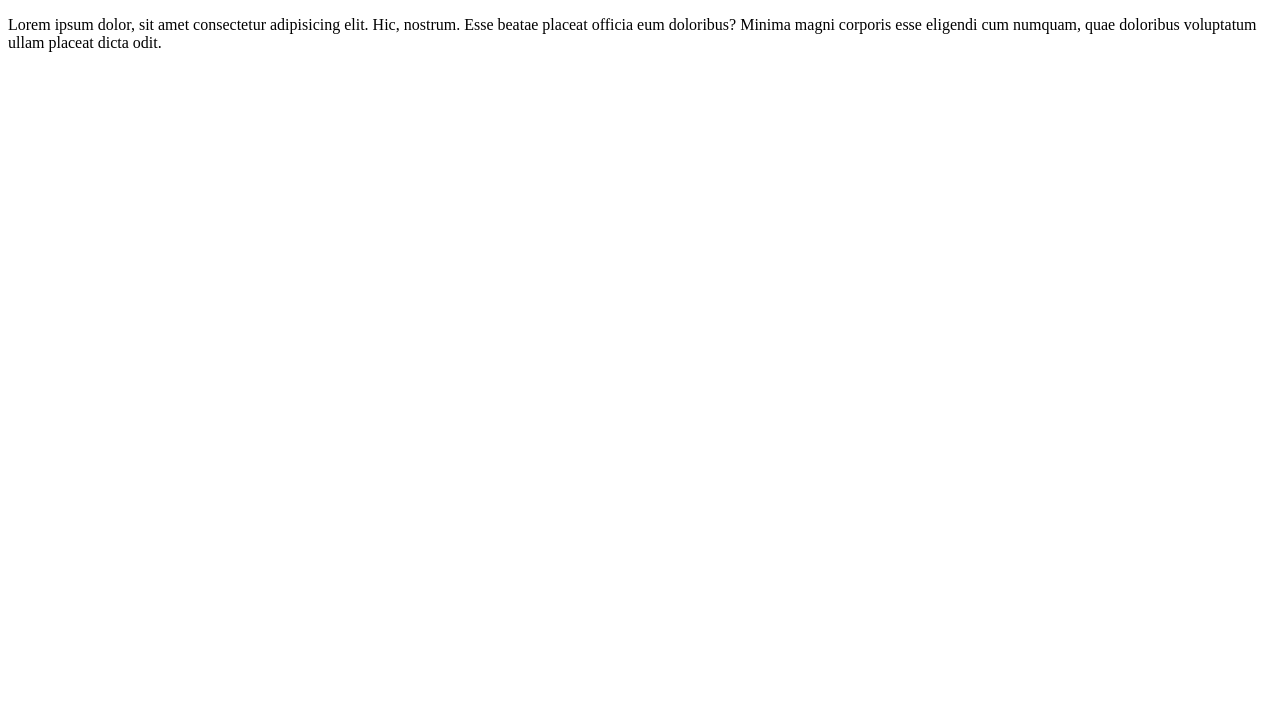
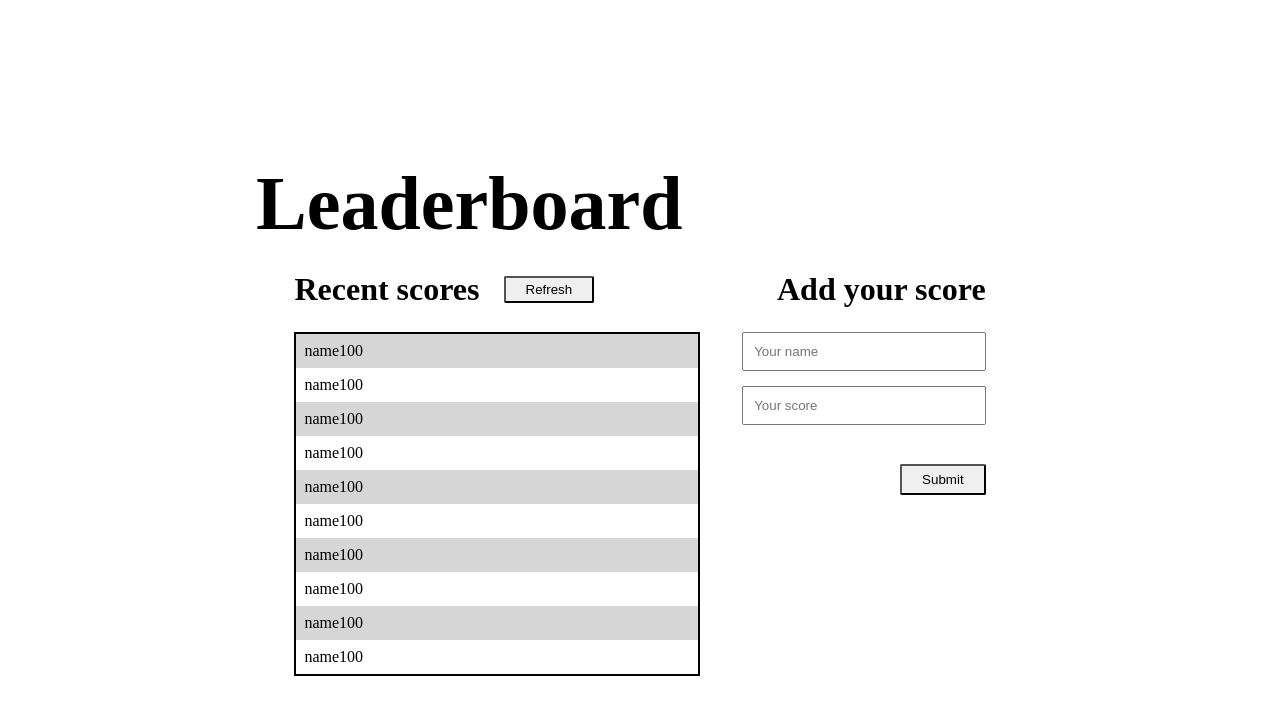
Before and after one commit to jchernandez87/Leaderboard, a website built with webpack: page src/index.html in a window 1280 px wide. Built offline with nearby package versions, Linux system fonts and the light colour scheme.

Commit message:
Add html structure and basic styling

```diff
--- a/src/index.html
+++ b/src/index.html
@@ -1,14 +1,48 @@
 <!DOCTYPE html>
 <html lang="en">
 <head>
-    <meta charset="UTF-8">
-    <meta http-equiv="X-UA-Compatible" content="IE=edge">
-    <meta name="viewport" content="width=device-width, initial-scale=1.0">
-    <title>Document</title>
+  <meta charset="UTF-8">
+  <meta http-equiv="X-UA-Compatible" content="IE=edge">
+  <meta name="viewport" content="width=device-width, initial-scale=1.0">
+  <title>Document</title>
 </head>
 <body>
-    <p>
-        Lorem ipsum dolor, sit amet consectetur adipisicing elit. Hic, nostrum. Esse beatae placeat officia eum doloribus? Minima magni corporis esse eligendi cum numquam, quae doloribus voluptatum ullam placeat dicta odit.
-    </p>
+  <main>
+    <div class="container">
+      <div class="title">
+        <h1>
+          Leaderboard
+        </h1>
+      </div>
+      <section class="bottom">
+        <div class="left-div">
+          <div class="recent">
+            <h2>Recent scores</h2>
+            <button>Refresh</button>
+          </div>
+          <ul class="score-list">
+            <li><span>name</span><span>100</span></li>
+            <li><span>name</span><span>100</span></li>
+            <li><span>name</span><span>100</span></li>
+            <li><span>name</span><span>100</span></li>
+            <li><span>name</span><span>100</span></li>
+            <li><span>name</span><span>100</span></li>
+            <li><span>name</span><span>100</span></li>
+            <li><span>name</span><span>100</span></li>
+            <li><span>name</span><span>100</span></li>
+            <li><span>name</span><span>100</span></li>
+          </ul>
+        </div>
+        <div class="right-div">
+          <h2>Add your score</h2>
+          <form class="form" action="submit">
+            <input id="name" type="text" placeholder="Your name">
+            <input id="score" type="number" placeholder="Your score">
+          </form>
+          <button type="submit">Submit</button>
+        </div>
+      </section>
+    </div>
+  </main>
 </body>
 </html>
--- a/src/style.css
+++ b/src/style.css
@@ -1,3 +1,109 @@
-.hello {
-    color: red;
-  }
+* {
+  padding: 0;
+  margin: 0;
+  box-sizing: border-box;
+}
+
+main {
+  display: flex;
+  flex-direction: column;
+  justify-content: center;
+  align-items: center;
+  height: 100vh;
+}
+
+.container {
+  height: 60vh;
+  width: 60vw;
+  display: flex;
+  flex-direction: column;
+  justify-content: space-around;
+  align-items: center;
+}
+
+.title {
+  width: 100%;
+  font-size: 38px;
+}
+
+.bottom {
+  margin-top: 24px;
+  height: 80%;
+  width: 90%;
+  display: flex;
+  flex-direction: row;
+  justify-content: space-around;
+}
+
+.left-div {
+  width: 60%;
+  display: flex;
+  flex-direction: column;
+  margin-right: 15px;
+}
+
+.recent {
+  display: flex;
+  flex-direction: row;
+  align-items: center;
+  margin-bottom: 24px;
+}
+
+.recent h2 {
+  font-size: 32px;
+  margin-right: 24px;
+}
+
+.recent button {
+  padding: 4px 20px;
+  border-radius: 2px;
+}
+
+.score-list {
+  list-style: none;
+  display: grid;
+  grid-template-columns: 1fr;
+  grid-template-rows: auto;
+  border: 2px solid black;
+}
+
+.score-list li {
+  padding: 8px;
+}
+
+.score-list li:nth-child(odd) {
+  background-color: #d6d6d6;
+}
+
+.score-list li:nth-child(even) {
+  background-color: white;
+}
+
+.right-div {
+  width: 40%;
+  display: flex;
+  flex-direction: column;
+  align-items: flex-end;
+}
+
+.right-div h2 {
+  font-size: 32px;
+}
+
+.form {
+  width: 90%;
+  margin-top: 24px;
+  margin-bottom: 24px;
+  display: flex;
+  flex-direction: column;
+}
+
+.form input {
+  margin-bottom: 15px;
+  padding: 10px;
+}
+
+.right-div button {
+  padding: 6px 20px;
+  border-radius: 2px;
+}
```
